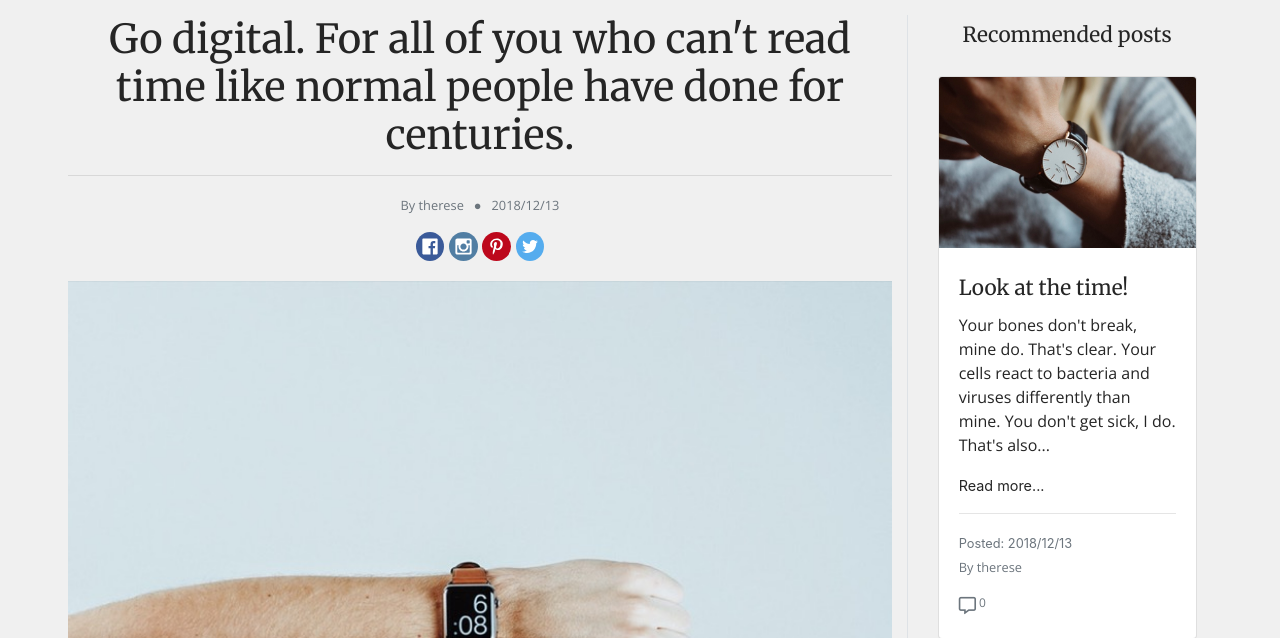
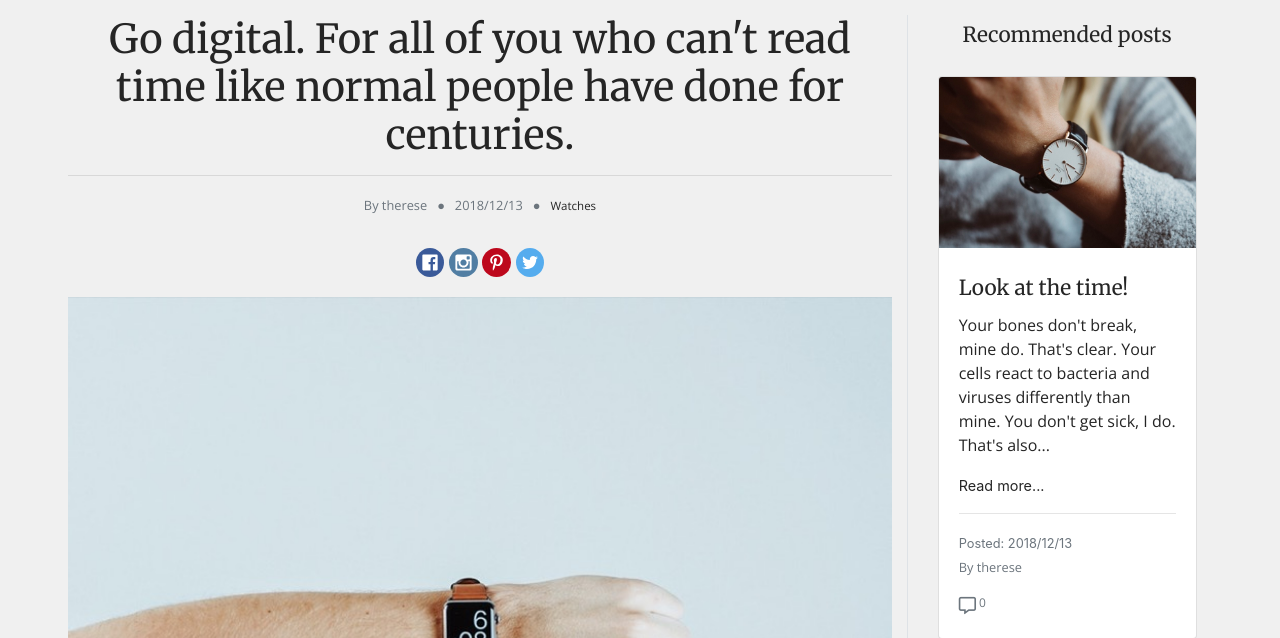
Before and after one commit to niklazhallberg/Millhouse-Project, a PHP site: page /views/single_post.php?post_id=49 in a window 1280 px wide. Shown: the part 145-783 px from the top of the page. Run offline with PHP 8.4, Linux system fonts and the light colour scheme; the visitor is signed in with stand-in values (Sample User, id 1); data comes from the database, SQL or seed files in the repository; some libraries are stand-ins or nearby versions.

Commit message:
kevin and tess fixes so category is shown on single page and links to category pages

```diff
--- a/classes/Posts.php
+++ b/classes/Posts.php
@@ -29,17 +29,6 @@ class Posts
         return $get_category_posts;
 
     }
-
-
-    // public function uploadImage($image) {
-
-    //     $temporary_location = $image["tmp_name"];
-    //     $new_location = "../images/" . $image["name"];
-    //     $upload_ok = move_uploaded_file($temporary_location, $new_location);
-
-    //     return $upload_ok;
-
-    // }
 
     public function addPost($title, $description, $image, $user_name, $category, $post_date)
     {
@@ -111,4 +100,21 @@ class Posts
         return $random_posts;
     }
 
+    public function getPostCategory($category_id)
+    {
+        if ($category_id == 1)
+        {
+            return "watches";
+        }
+        if ($category_id == 2)
+        {
+            return "sunglasses";
+        }
+        if ($category_id == 3)
+        {
+            return "furnishing";
+        }
+
+    }
+
 }
--- a/css/style.css
+++ b/css/style.css
@@ -61,6 +61,9 @@ body {
 }
 .margin-top {
 	margin-top: 3rem;
+}
+.margin-bottom {
+	margin-bottom: 1rem;
 }
 
 
--- a/views/single_post.php
+++ b/views/single_post.php
@@ -28,11 +28,17 @@ include '../classes/call.php';
            <h1 class="text-center word-wrap"> <?= $post["title"]; ?> </h1>
            <hr>
            <div class="row text-center">
-           <div class="col-12">
+           <div class="col-12 margin-bottom">
 
               <!-- printing created by and date -->
-               <p><small class="text-muted">By <?= $post["created_by"]; ?> &nbsp; &#9679; &nbsp; <?= $post["post_date"]; ?></small></p>
+              <?php $category_name = $posts->getPostCategory($post["category_id"]) ?>
+               <p><small class="text-muted">By <?= $post["created_by"]; ?> &nbsp; &#9679; &nbsp; <?= $post["post_date"]; ?> &nbsp; &#9679; &nbsp; <a href="<?= $category_name . '.php'?> "> <?= ucfirst($category_name); ?> </a></small></p>
+
+
            </div>
+
+
+
            <div class="col-12 text-center">
 
            <!--social media logos-->
```
